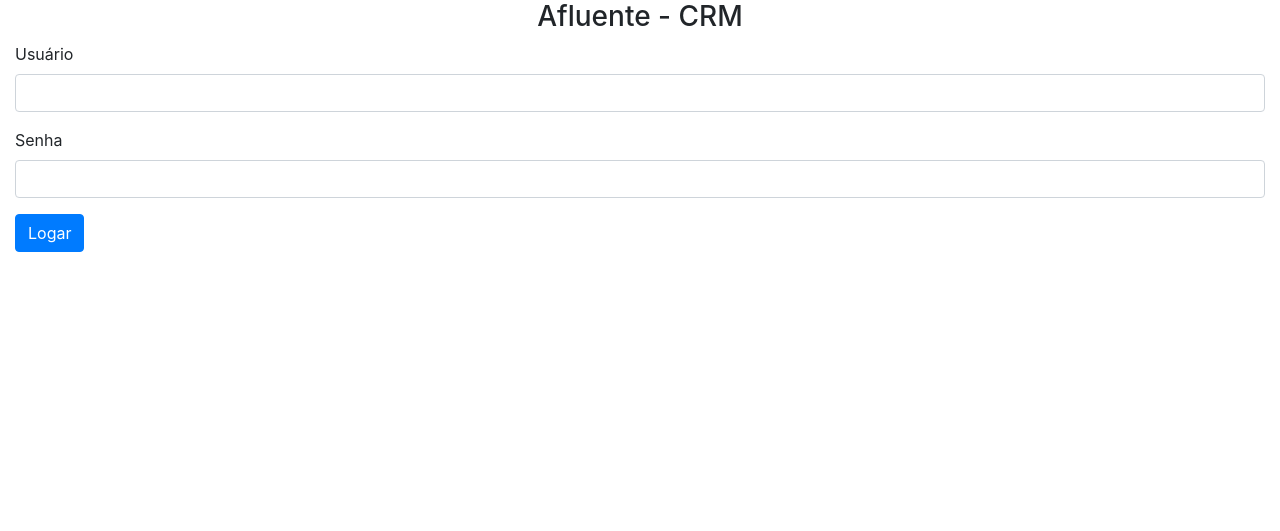
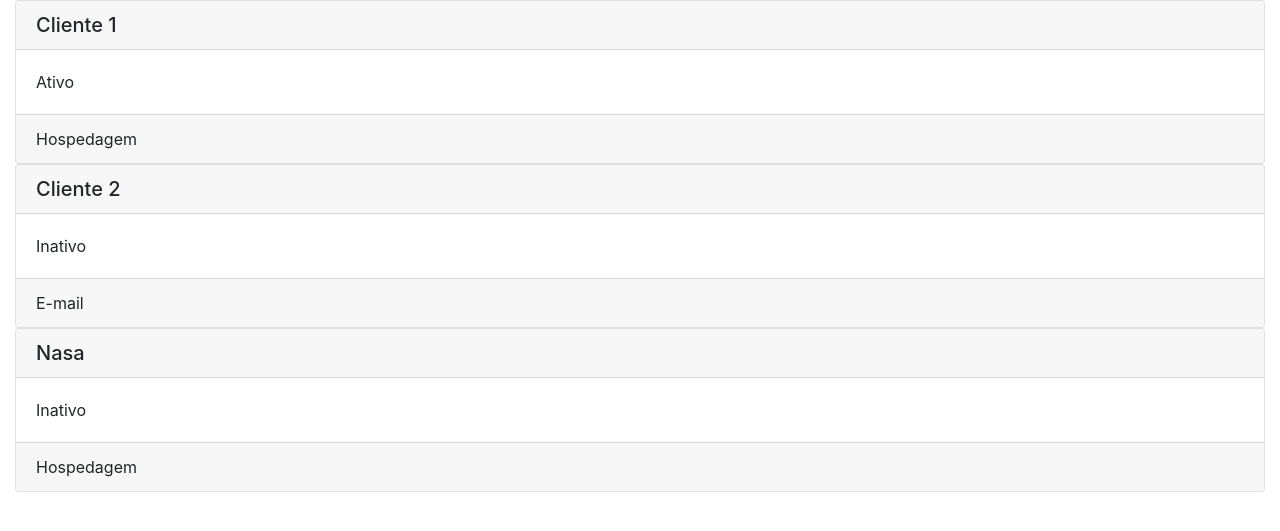
Before and after one commit to riachodigital/afluente, a Django app: page /demo/ in a window 1280 px wide. Shown: the part 56-587 px from the top of the page. Run offline with Django 3.2, Linux system fonts and the light colour scheme; some libraries are stand-ins or nearby versions.

Commit message:
Passado o modelo (objeto) python puro para template.
Close #31

```diff
--- a/afluente/demo/models.py
+++ b/afluente/demo/models.py
@@ -1,3 +1,6 @@
 # from django.db import models
 
 # Create your models here.
+from collections import namedtuple
+
+Cliente = namedtuple('Cliente', 'nome status servico')
--- a/afluente/demo/templates/demo/index.html
+++ b/afluente/demo/templates/demo/index.html
@@ -3,29 +3,23 @@
 {% block content %}
 <div class="container-fluid">
 	<div class="row">
+        {% for clientes in demo %}
 		<div class="col-md-12">
-			<h3 class="text-center">
-				Afluente - CRM
-			</h3>
-			<form role="form">
-				<div class="form-group">
-					<label for="exampleInputEmail1">
-						Usuário
-					</label>
-					<input class="form-control" id="exampleInputEmail1" type="email" />
+			<div class="card">
+				<h5 class="card-header">
+					{{ clientes.nome }}
+				</h5>
+				<div class="card-body">
+					<p class="card-text">
+					{{ clientes.status }}
+					</p>
 				</div>
-				<div class="form-group">
-
-					<label for="exampleInputPassword1">
-						Senha
-					</label>
-					<input class="form-control" id="exampleInputPassword1" type="password" />
+				<div class="card-footer">
+					{{ clientes.servico }}
 				</div>
-				<button type="submit" class="btn btn-primary">
-					Logar
-				</button>
-			</form>
+			</div>
 		</div>
+        {% endfor %}
 	</div>
 </div>
 {% endblock content %}
--- a/afluente/demo/views.py
+++ b/afluente/demo/views.py
@@ -1,6 +1,28 @@
 from django.shortcuts import render
+
 # from django.http import HttpResponse
+from afluente.demo.models import Cliente
 
 
 def index(request):
-    return render(request, 'demo/index.html')
+    ctx = {
+        'demo':
+            [
+                Cliente(
+                    'Cliente 1',
+                    'Ativo',
+                    'Hospedagem'
+                ),
+                Cliente(
+                    'Cliente 2',
+                    'Inativo',
+                    'E-mail'
+                ),
+                Cliente(
+                    'Nasa',
+                    'Inativo',
+                    'Hospedagem'
+                )
+            ]
+    }
+    return render(request, 'demo/index.html', context=ctx)
```
Also changed, not shown: afluente/demo/tests.py (+3 -5 lines).
